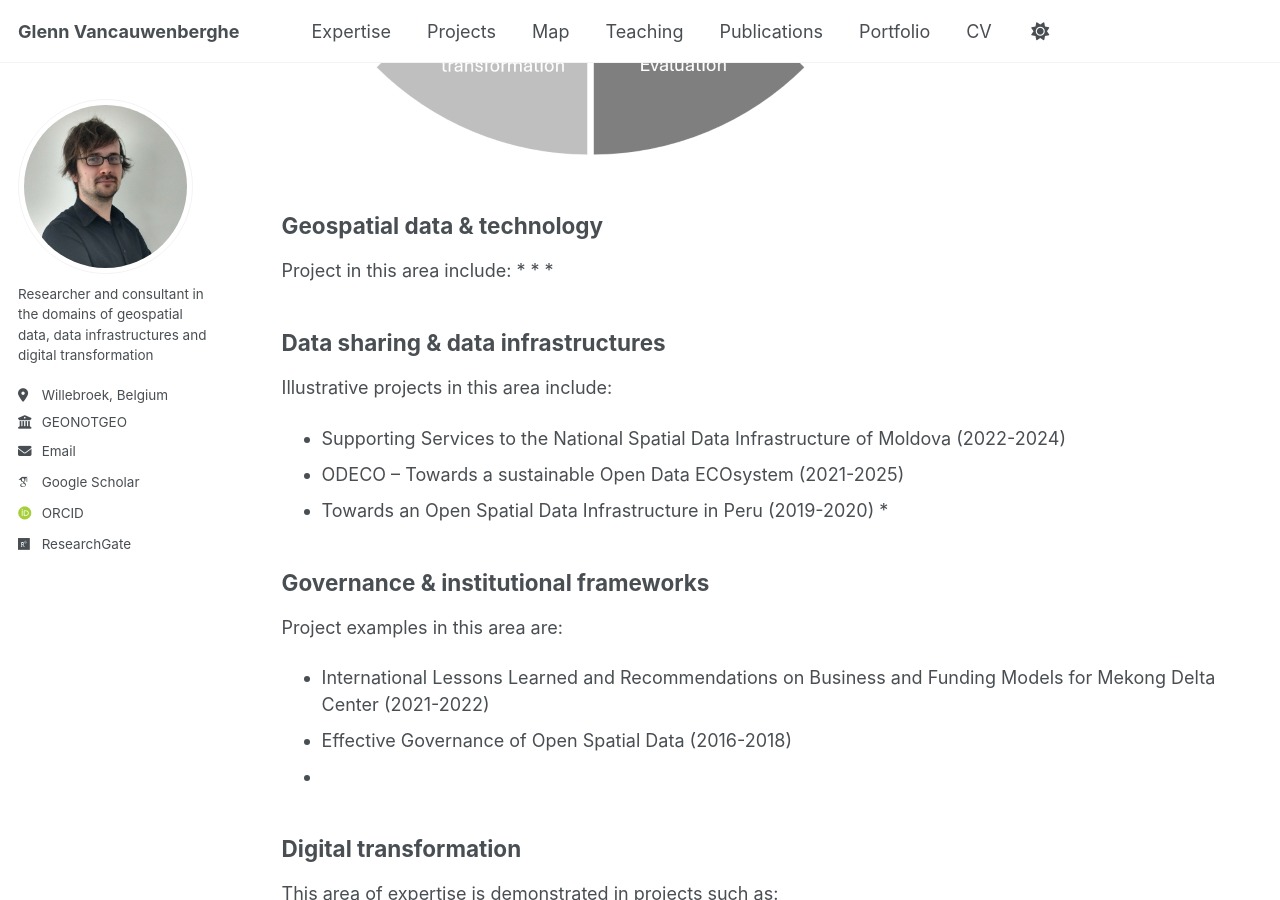
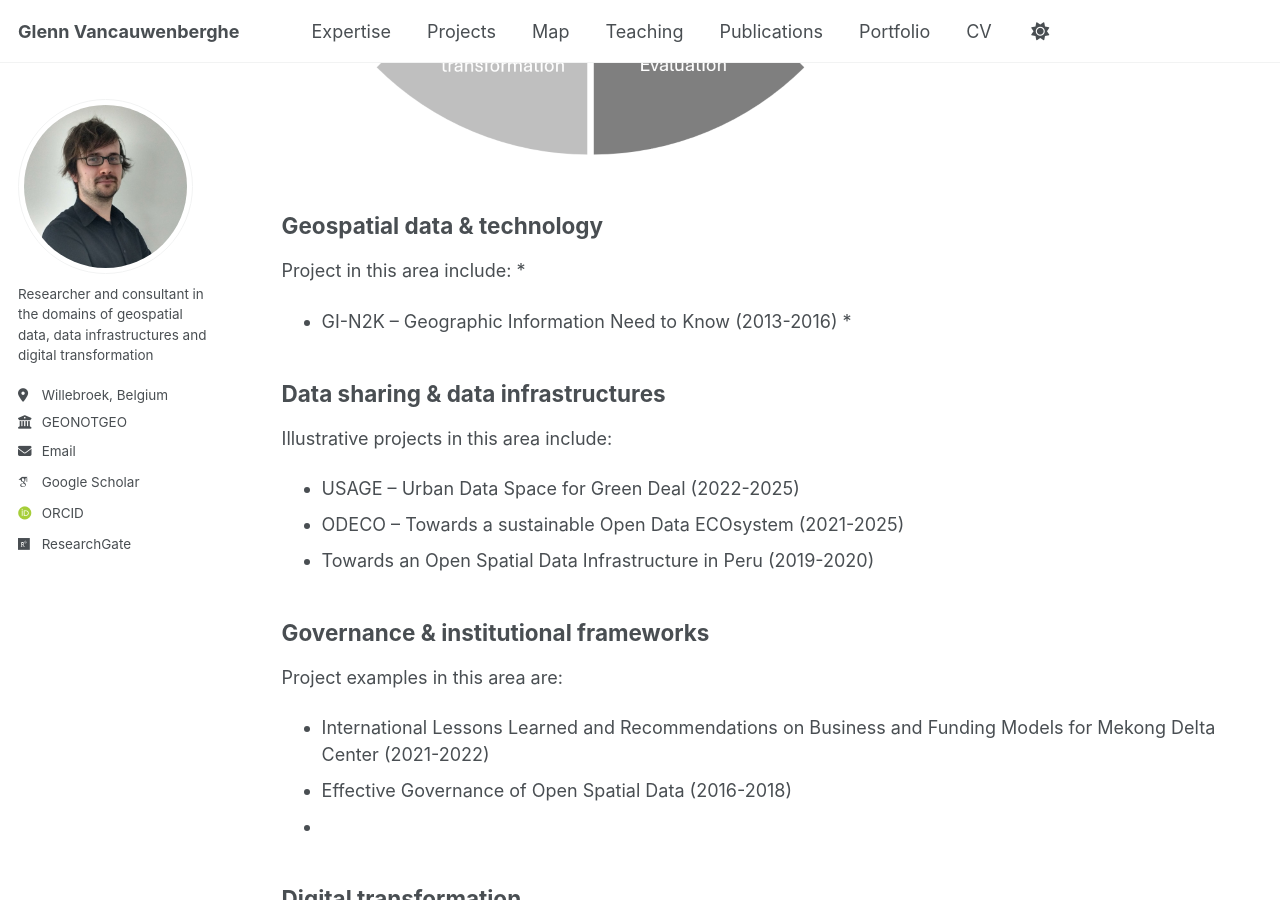
Before and after one commit to GVancauwenberghe/gvancauwenberghe.github.io, a Jekyll site: the page built from _pages/expert.md, in a window 1280 px wide and 900 px high, scrolled down 692 px. Built offline with Jekyll 4.4.1, drawn with Linux system fonts in a browser that asks for light colours; some web fonts are replaced.

Commit message:
Update expert.md

```diff
--- a/_pages/expert.md
+++ b/_pages/expert.md
@@ -15,16 +15,15 @@ My professional expertise can be summarised in **eight key areas**, which includ
 
 Project in this area include:
 *
-*
+* GI-N2K – Geographic Information Need to Know (2013-2016)
 *
 
 ## Data sharing & data infrastructures
 
 Illustrative projects in this area include:
-* Supporting Services to the National Spatial Data Infrastructure of Moldova (2022-2024)
+* USAGE – Urban Data Space for Green Deal (2022-2025)
 * ODECO – Towards a sustainable Open Data ECOsystem (2021-2025)
 * Towards an Open Spatial Data Infrastructure in Peru (2019-2020)
-*
 
 ## Governance & institutional frameworks
 
```
